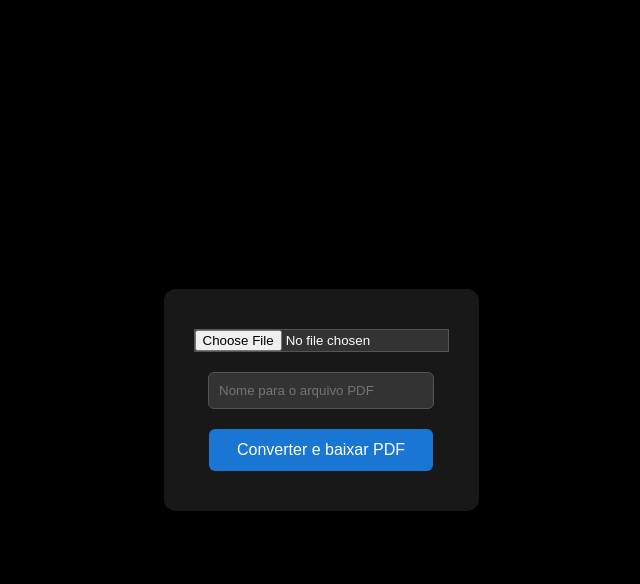
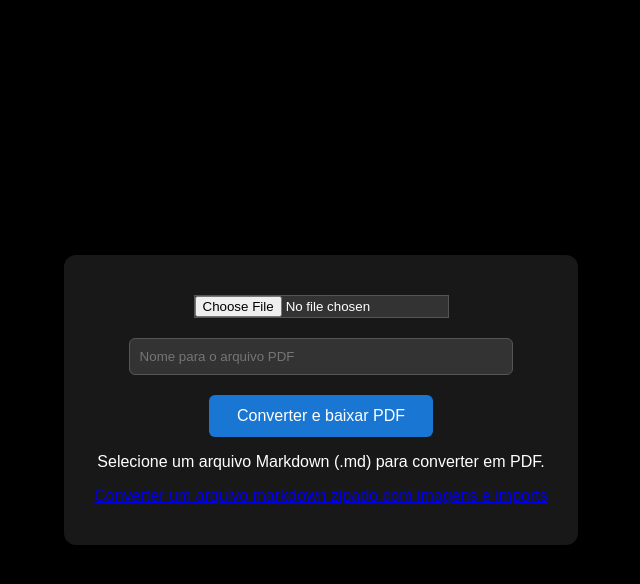
Before and after one commit to mauriciobenjamin700/markdown-pdf-django, a Django app: page / in a window 1280 px wide. Shown: the top 584 px of the page, without its empty margins (319-959 px from the left). Run offline with Django 5.2, Linux system fonts and the light colour scheme.

Commit message:
feat: converter zips with markdown to pdf

```diff
--- a/apps/converter/backend/conversor.py
+++ b/apps/converter/backend/conversor.py
@@ -84,6 +84,7 @@
 
     # Gerar PDF
     try:
+        print(f"Gerando PDF: {pdf_file_path}")
         HTML(string=full_html, base_url=base_path).write_pdf(pdf_file_path)
     except Exception as e:
         print(f"Erro ao gerar PDF: {e}")
--- a/apps/converter/templates/converter/upload.html
+++ b/apps/converter/templates/converter/upload.html
@@ -14,6 +14,8 @@
             <input type="file" name="markdown_file" required placeholder="Selecione o arquivo Markdown (.md)" accept=".md" >
             <input type="text" name="output_name" required placeholder="Nome para o arquivo PDF">
             <button type="submit">Converter e baixar PDF</button>
+            <p class="info">Selecione um arquivo Markdown (.md) para converter em PDF.</p>
+            <a href="/zipped">Converter um arquivo markdown zipado com imagens e imports</a>
         </form>
     </div>
 </body>
--- a/apps/converter/urls.py
+++ b/apps/converter/urls.py
@@ -1,7 +1,8 @@
 from django.urls import path
-from apps.converter.views import markdown_to_pdf_view
+from apps.converter.views import markdown_to_pdf_view, markdown_zipped_to_pdf_view
 
 urlpatterns = [
     path("", markdown_to_pdf_view, name="markdown_to_pdf"),  # agora responde em /converter/
     path("upload/", markdown_to_pdf_view, name="markdown_to_pdf_upload"),
+    path("zipped/", markdown_zipped_to_pdf_view, name="markdown_zipped_to_pdf"),
 ]
--- a/apps/converter/views.py
+++ b/apps/converter/views.py
@@ -1,4 +1,7 @@
 import io
+import os
+import tempfile
+import zipfile
 from django.http import HttpResponse
 from django.views.decorators.csrf import csrf_exempt
 from django.shortcuts import render
@@ -6,6 +9,9 @@
 
 @csrf_exempt  # Remova em produção, use o CSRF corretamente!
 def markdown_to_pdf_view(request):
+    """
+    Converte um arquivo Markdown enviado via POST para PDF e retorna o PDF como resposta HTTP.
+    """
     if request.method == "POST" and request.FILES.get("markdown_file"):
         md_file = request.FILES["markdown_file"]
         output_name = request.POST.get("output_name", "output.pdf")
@@ -28,3 +34,55 @@
         return response
 
     return render(request, "converter/upload.html")
+
+
+@csrf_exempt
+def markdown_zipped_to_pdf_view(request):
+    """
+    Converte um arquivo Markdown dentro de um ZIP enviado via POST para PDF e retorna o PDF como resposta HTTP.
+    O ZIP deve conter um único arquivo Markdown (.md).
+    Se houver mais de um arquivo Markdown, o primeiro encontrado será usado.
+    Se não houver arquivo Markdown, retorna um erro 400.
+    Se o ZIP não for enviado, renderiza a página de upload.
+    """
+    if request.method == "POST" and request.FILES.get("zip_file"):
+        zip_file = request.FILES["zip_file"]
+        output_name = request.POST.get("output_name", "output.pdf")
+        pdf_buffer = io.BytesIO()
+
+        with tempfile.TemporaryDirectory() as temp_dir:
+            # Extrair ZIP
+            zip_path = os.path.join(temp_dir, "upload.zip")
+            with open(zip_path, 'wb') as f:
+                for chunk in zip_file.chunks():
+                    f.write(chunk)
+
+            # Descompactar
+            with zipfile.ZipFile(zip_path, 'r') as zip_ref:
+                zip_ref.extractall(temp_dir)
+
+            # Encontrar arquivo markdown
+            markdown_file = None
+            for root, _, files in os.walk(temp_dir):
+                for file in files:
+                    if file.endswith('.md'):
+                        markdown_file = os.path.join(root, file)
+                        break
+                if markdown_file:
+                    break
+
+            if markdown_file:
+                # Gerar PDF
+                markdown_to_pdf(
+                    md_file_path=markdown_file,
+                    pdf_file_path=pdf_buffer
+                )
+
+                pdf_buffer.seek(0)
+                response = HttpResponse(pdf_buffer, content_type="application/pdf")
+                response["Content-Disposition"] = f'attachment; filename="{output_name}.pdf"'
+                return response
+            else:
+                return HttpResponse("Nenhum arquivo markdown encontrado no ZIP", status=400)
+
+    return render(request, "converter/upload_zip.html")
```
Also changed, not shown: apps/converter/templates/converter/upload_zip.html (added, +23 -0 lines).
